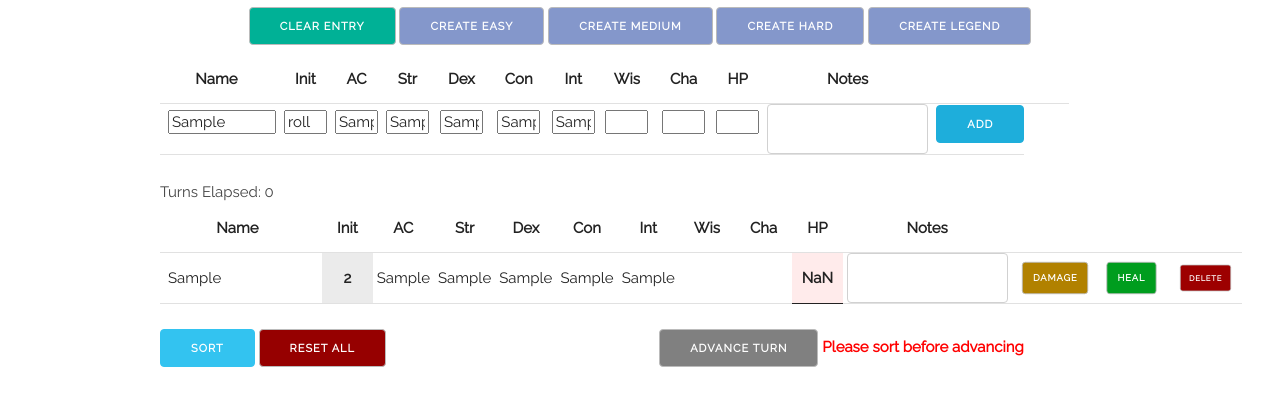
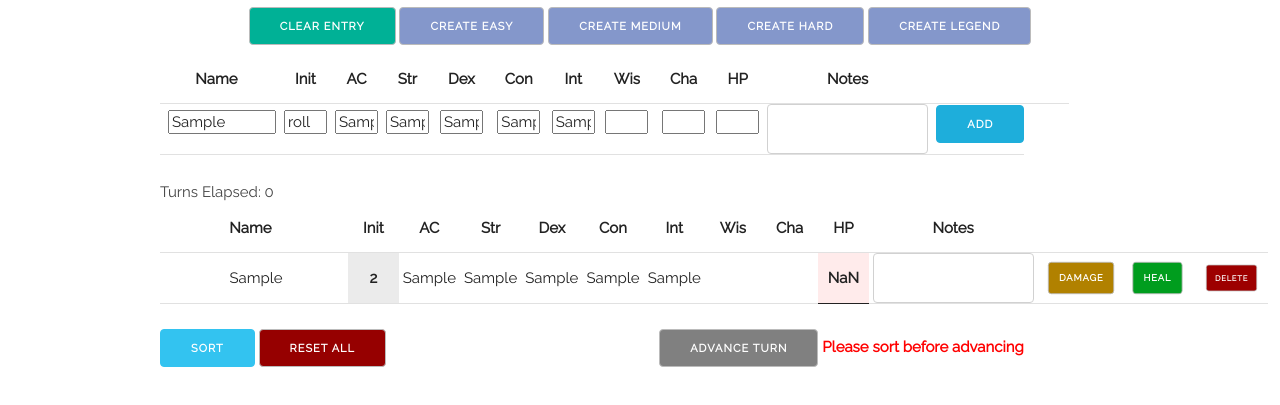
Before and after one commit to tawong/DnD-Instant-Initiative, a plain HTML site: page index.html in a window 1280 px wide. Both pictures are taken after typing "Sample", "Sample", "Sample", "Sample", "Sample", "Sample" into the empty fields and a click on the button "ADD". Shown: the part 157-562 px from the top of the page. Drawn offline with nearby package versions, Linux system fonts and the light colour scheme.

Commit message:
Names are now editable
Changed names from div to input

```diff
--- a/css/main.css
+++ b/css/main.css
@@ -59,7 +59,7 @@ th:first-child, td:first-child {
     margin-bottom: 0px;
 }
 
-.init input, .hp input{
+.init input, .hp input, .name input{
     text-align: center;
     margin-bottom: 0;
     background: transparent;
--- a/js/initiative.js
+++ b/js/initiative.js
@@ -303,7 +303,7 @@ function createTableRow(cid, name, init, ac, str, dex, con, int, wis, cha, hp, n
     $("#next-turn").prop('disabled', true);
     $("#sort-msg").show();
 
-    $("#view-actors tbody").append("<tr data-actor='" + cid + "' data-init='" + init + "'id=actor-" + cid + " class='actor-live'><td><div class='name'>" + name + "</div></td><td class='init'><input value='" + init + "'></td><td>" + ac + "</td><td>" + str + "</td><td>" + dex + "</td><td>" + con + "</td><td>" + int + "</td><td>" + wis + "</td><td>" + cha + " </td><td class='hp'><input value='" + hp + "'></td><td><textarea class='note-holder'>" + notes + "</textarea></td><td class='button-holder'><button class='dmg-actor'>Damage</button></td><td class='button-holder'><button class='heal-actor'>Heal</button></td><td><button class='delete-actor'>Delete</button></td></tr>");
+    $("#view-actors tbody").append("<tr data-actor='" + cid + "' data-init='" + init + "'id=actor-" + cid + " class='actor-live'><td class='name'><input value='" + name + "'></td><td class='init'><input value='" + init + "'></td><td>" + ac + "</td><td>" + str + "</td><td>" + dex + "</td><td>" + con + "</td><td>" + int + "</td><td>" + wis + "</td><td>" + cha + " </td><td class='hp'><input value='" + hp + "'></td><td><textarea class='note-holder'>" + notes + "</textarea></td><td class='button-holder'><button class='dmg-actor'>Damage</button></td><td class='button-holder'><button class='heal-actor'>Heal</button></td><td><button class='delete-actor'>Delete</button></td></tr>");
 
     global_id += 1;
 }
```
